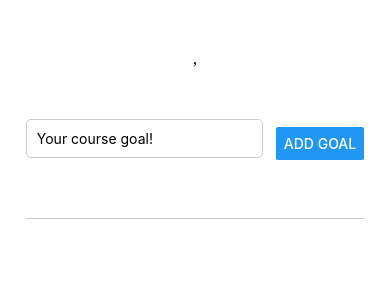
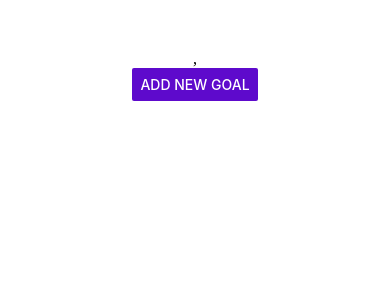
Before and after one commit to alexrodrigues/RNGoalsApp, a React Native app: screen / in a window 390 px wide. Shown: the top 300 px of the page. Built offline with nearby package versions, Linux system fonts and the light colour scheme.

Commit message:
Implement modal for goal input and add functionality to toggle goal addition mode in App.js

```diff
--- a/App.js
+++ b/App.js
@@ -1,12 +1,13 @@
 import { StatusBar } from "expo-status-bar";
 import { useState } from "react";
-import { StyleSheet, View, FlatList } from "react-native";
+import { StyleSheet, View, FlatList, Button } from "react-native";
 
 import GoalItem from "./components/GoalItem";
 import GoalInput from "./components/GoalInput";
 
 export default function App() {
   const [courseGoals, setCourseGoals] = useState([]);
+  const [isAddMode, setIsAddMode] = useState(false);
 
   function addGoalHandler(enteredGoalText) {
     setCourseGoals((currentGoals) => [
@@ -16,18 +17,37 @@ export default function App() {
         key: Math.random().toString(),
       },
     ]);
+    cancelAddGoalHandler();
   }
 
   function deleteGoalHandler(id) {
     setCourseGoals((currentGoals) => {
       return currentGoals.filter((goal) => goal.key !== id);
     });
+    cancelAddGoalHandler();
+  }
+
+  function startAddGoalHandler() {
+    setIsAddMode(true);
+  }
+
+  function cancelAddGoalHandler() {
+    setIsAddMode(false);
   }
 
   return (
     <View style={styles.container}>
       <StatusBar style="auto" />,
-      <GoalInput onAddGoal={addGoalHandler} />
+      <Button
+        title="Add New Goal"
+        color="#5e0acc"
+        onPress={startAddGoalHandler}
+      />
+      <GoalInput
+        onAddGoal={addGoalHandler}
+        visible={isAddMode}
+        onCancel={cancelAddGoalHandler}
+      />
       <View style={styles.goalsContainer}>
         <FlatList
           data={courseGoals}
--- a/components/GoalInput.js
+++ b/components/GoalInput.js
@@ -1,4 +1,4 @@
-import { StyleSheet, View, TextInput, Button } from "react-native";
+import { StyleSheet, View, TextInput, Button, Modal } from "react-native";
 import { useState } from "react";
 
 function GoalInput(props) {
@@ -14,6 +14,7 @@ function GoalInput(props) {
   }
 
   return (
+    <Modal visible={props.visible} animationType="slide">
       <View style={styles.inputContainer}>
         <TextInput
           style={styles.textInput}
@@ -21,17 +22,25 @@ function GoalInput(props) {
           onChangeText={goalInputHandler}
           value={enteredGoalText}
         ></TextInput>
+        <View style={styles.buttonContainer}>
+          <View style={styles.button}>
             <Button title="Add Goal" onPress={addGoalHandler} />
           </View>
+          <View style={styles.button}>
+            <Button title="Cancel" onPress={props.onCancel} />
+          </View>
+        </View>
+      </View>
+    </Modal>
   );
 }
 
 const styles = StyleSheet.create({
   inputContainer: {
     flex: 1,
-    flexDirection: "row",
-    justifyContent: "space-between",
+    justifyContent: "center",
     marginBottom: 24,
+    padding: 16,
     alignItems: "center",
     borderBottomWidth: 1,
     borderBottomColor: "#ccc",
@@ -39,11 +48,21 @@ const styles = StyleSheet.create({
   textInput: {
     borderWidth: 1,
     borderColor: "#ccc",
-    padding: 10,
     borderRadius: 5,
-    width: "70%",
+    width: "100%",
+    marginLeft: 10,
     marginBottom: 10,
     marginRight: 10,
+  },
+  button: {
+    width: "30%",
+    marginHorizontal: 8,
+  },
+  buttonContainer: {
+    marginTop: 10,
+    flexDirection: "row",
+    justifyContent: "space-between",
+    width: "70%",
   },
 });
 
```
Lines whose indentation alone changed are shown as unchanged.
